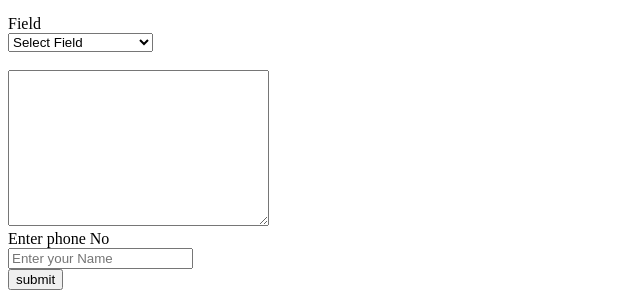
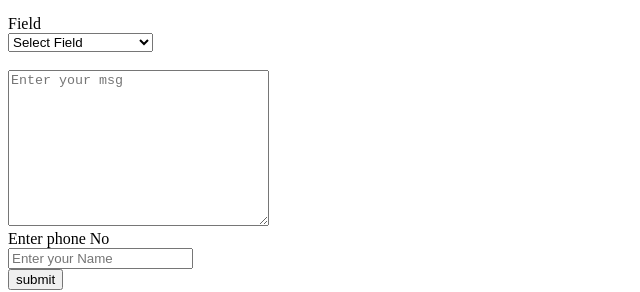
Before and after one commit to avinash2182/second-hands-on, a plain HTML site: page index.html in a window 1280 px wide. Shown: the part 338-630 px from the top of the page, 0-640 px from the left. Drawn offline with Linux system fonts and the light colour scheme.

Commit message:
Update index.html

```diff
--- a/index.html
+++ b/index.html
@@ -32,7 +32,7 @@
             <option value="BackEnd">BackEnd Developer</option>
             <option value="Full Stack">Full Stack Developer</option>
         </select><br><br>
-         <textarea name="Enter your msg" id="" cols="30" rows="10"></textarea><br>
+         <textarea name="Enter your msg" id="" placeholder="Enter your msg" cols="30" rows="10"></textarea><br>
          <label for="Pno">Enter phone No</label><br>
          <input type="number" placeholder="Enter your Name" id="mobile_no" name="userno"><br>
          <input type="submit" name="language" value="submit">
```
